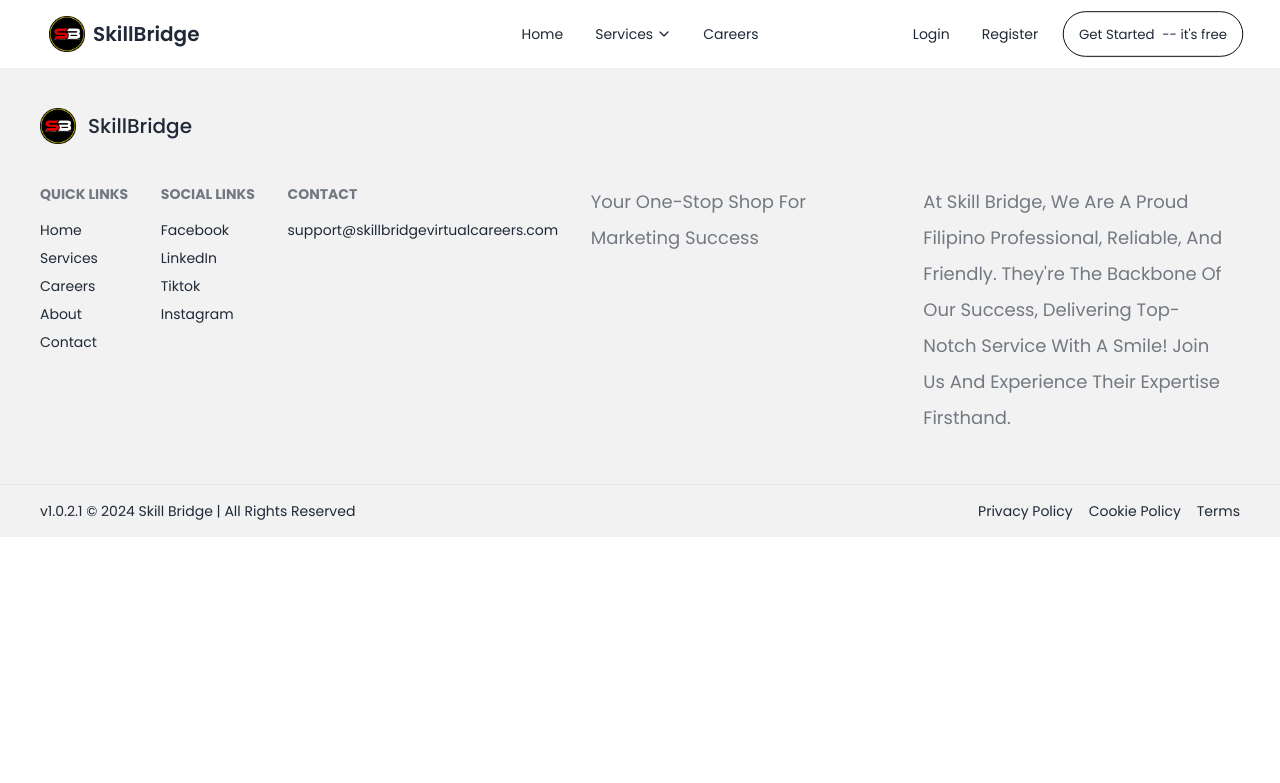
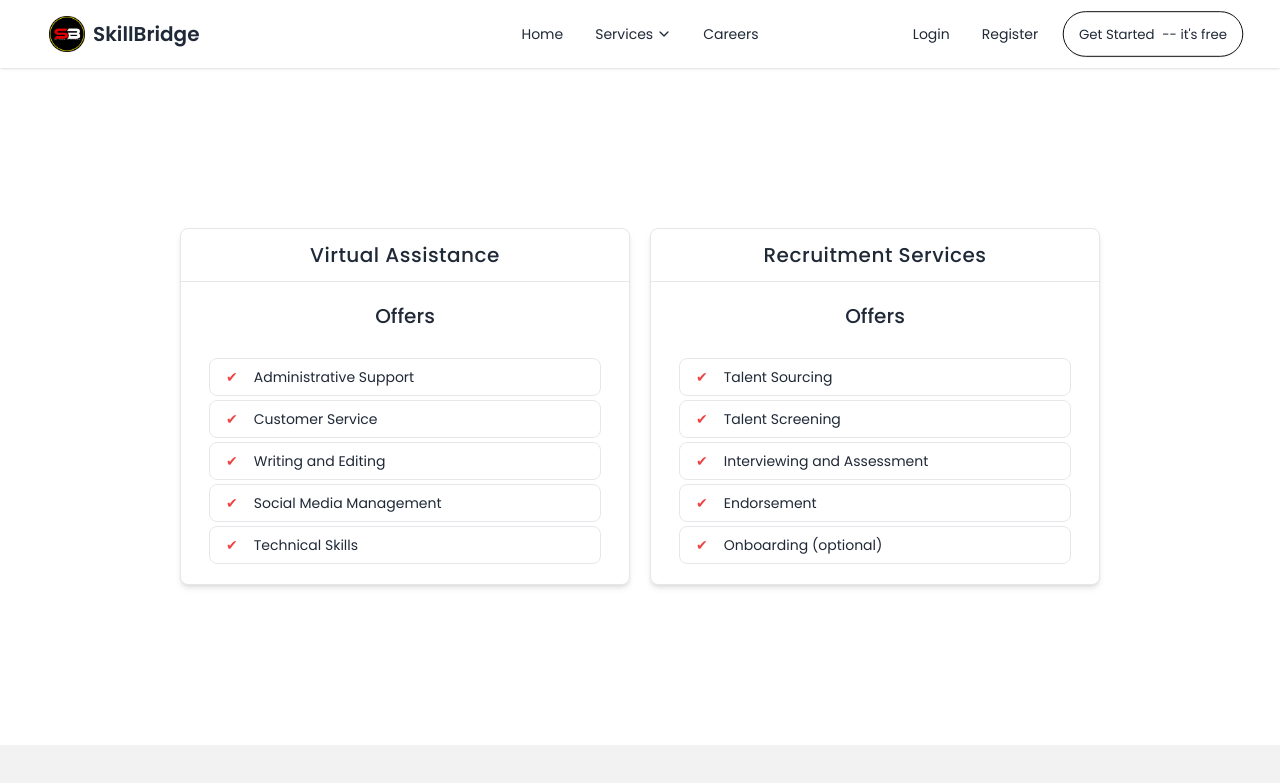
Before and after one commit to estoericull3nea/skillbridge, a React (Vite) app in the folder frontend/: page /book-appointment in a window 1280 px wide. Shown: the top 783 px of the page. Built offline with nearby package versions, Linux system fonts and the light colour scheme.

Commit message:
service ui created

```diff
--- a/frontend/src/App.jsx
+++ b/frontend/src/App.jsx
@@ -10,6 +10,7 @@ import ResetPassword from './pages/userPages/ResetPassword'
 import Policy from './pages/userPages/Policy'
 import Terms from './pages/userPages/Terms'
 import CookiePolicy from './pages/userPages/CookiePolicy'
+import BookAppointment from './pages/userPages/BookAppointment'
 
 import Navbar from './components/Navbar'
 import Footer from './components/Footer'
@@ -34,6 +35,7 @@ const App = () => {
           <Route exact path='/privacy-policy' element={<Policy />} />
           <Route exact path='/terms' element={<Terms />} />
           <Route exact path='/cookie-policy' element={<CookiePolicy />} />
+          <Route exact path='/book-appointment' element={<BookAppointment />} />
           {/* <Route path='*' element={<NotFound />} /> */}
         </Routes>
         <Footer />
--- a/frontend/src/components/Navbar.jsx
+++ b/frontend/src/components/Navbar.jsx
@@ -376,10 +376,13 @@ const Navbar = () => {
                 <Link to='/register'>Register</Link>
               </li>
             </ul>
-            <a className='hidden sm:flex btn bg-transparent border-black hover:bg-slate-800 hover:text-white rounded-full font-normal'>
+            <Link
+              to='/book-appointment'
+              className='hidden sm:flex btn bg-transparent border-black hover:bg-slate-800 hover:text-white rounded-full font-normal'
+            >
               Get Started{' '}
               <span className='font-normal hidden md:block '>-- it's free</span>{' '}
-            </a>
+            </Link>
           </div>
         </div>
       </div>
--- /dev/null
+++ b/frontend/src/pages/userPages/BookAppointment.jsx
@@ -0,0 +1,141 @@
+import React, { useState } from 'react'
+
+const BookAppointment = () => {
+  const [selectedService, setSelectedService] = useState('')
+
+  const handleServiceChange = (event) => {
+    setSelectedService(event.target.value)
+  }
+
+  const handleSubmit = (event) => {
+    event.preventDefault()
+    alert(`You selected: ${selectedService}`)
+  }
+  return (
+    <div className='my-40 max-w-[900px] mx-auto'>
+      <form
+        onSubmit={handleSubmit}
+        className='grid grid-cols-1 lg:grid-cols-2 gap-10 place-items-center'
+      >
+        <div
+          className={`border rounded-lg  shadow-md bg-white cursor-pointer w-[450px] ${
+            selectedService === 'virtual_assistance'
+              ? 'border-black border-2'
+              : ''
+          }`}
+          onClick={() => setSelectedService('virtual_assistance')}
+        >
+          <label className='cursor-pointer'>
+            <input
+              type='radio'
+              name='service'
+              value='virtual_assistance'
+              className='hidden'
+              checked={selectedService === 'virtual_assistance'}
+              onChange={handleServiceChange}
+            />
+            <div className='text-center '>
+              <h2 className='text-xl tracking-wide font-medium py-3 border-b'>
+                Virtual Assistance
+              </h2>
+            </div>
+            <div className='mt-4'>
+              <h3 className='font-medium text-center text-xl my-5'>Offers</h3>
+
+              <ul className='menu mx-5 space-y-1 my-3'>
+                <li className=''>
+                  <a className='border py-2'>
+                    <span className='text-red-500 mr-2'>✔</span>Administrative
+                    Support
+                  </a>
+                </li>
+                <li>
+                  <a className='border py-2'>
+                    <span className='text-red-500 mr-2'>✔</span>Customer Service
+                  </a>
+                </li>
+                <li>
+                  <a className='border py-2'>
+                    <span className='text-red-500 mr-2'>✔</span>Writing and
+                    Editing
+                  </a>
+                </li>
+                <li>
+                  <a className='border py-2'>
+                    <span className='text-red-500 mr-2'>✔</span>Social Media
+                    Management
+                  </a>
+                </li>
+                <li>
+                  <a className='border py-2'>
+                    <span className='text-red-500 mr-2'>✔</span>Technical Skills
+                  </a>
+                </li>
+              </ul>
+            </div>
+          </label>
+        </div>
+
+        <div
+          className={`border rounded-lg  shadow-md bg-white cursor-pointer w-[450px] ${
+            selectedService === 'recruitment_services'
+              ? 'border-black border-2'
+              : ''
+          }`}
+          onClick={() => setSelectedService('recruitment_services')}
+        >
+          <label className='cursor-pointer'>
+            <input
+              type='radio'
+              name='service'
+              value='recruitment_services'
+              className='hidden'
+              checked={selectedService === 'recruitment_services'}
+              onChange={handleServiceChange}
+            />
+            <div className='text-center '>
+              <h2 className='text-xl tracking-wide font-medium py-3 border-b'>
+                Recruitment Services
+              </h2>
+            </div>
+            <div className='mt-4'>
+              <h3 className='font-medium text-center text-xl my-5'>Offers</h3>
+
+              <ul className='menu mx-5 space-y-1 my-3'>
+                <li className=''>
+                  <a className='border py-2'>
+                    <span className='text-red-500 mr-2'>✔</span> Talent Sourcing
+                  </a>
+                </li>
+                <li>
+                  <a className='border py-2'>
+                    <span className='text-red-500 mr-2'>✔</span>Talent Screening
+                  </a>
+                </li>
+                <li>
+                  <a className='border py-2'>
+                    <span className='text-red-500 mr-2'>✔</span>Interviewing and
+                    Assessment
+                  </a>
+                </li>
+                <li>
+                  <a className='border py-2'>
+                    <span className='text-red-500 mr-2'>✔</span>Endorsement
+                  </a>
+                </li>
+                <li>
+                  <a className='border py-2'>
+                    <span className='text-red-500 mr-2'>✔</span>Onboarding
+                    (optional)
+                  </a>
+                </li>
+              </ul>
+            </div>
+          </label>
+        </div>
+      </form>
+    </div>
+  )
+}
+
+export default BookAppointment
```
